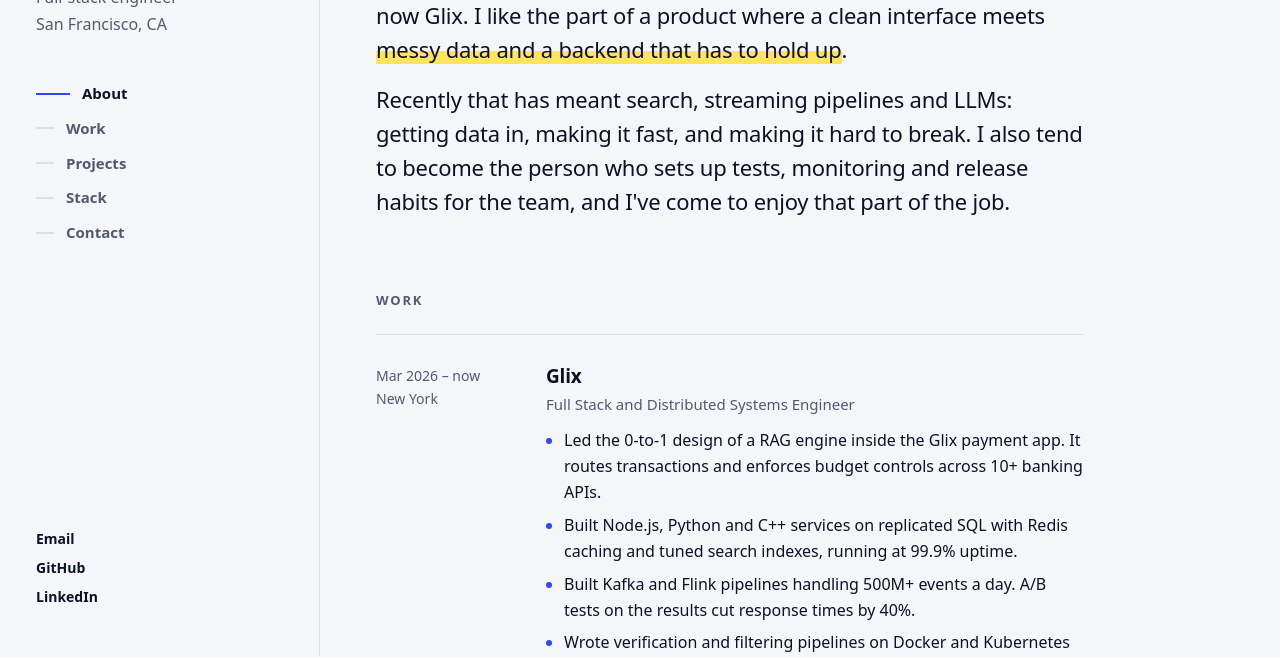
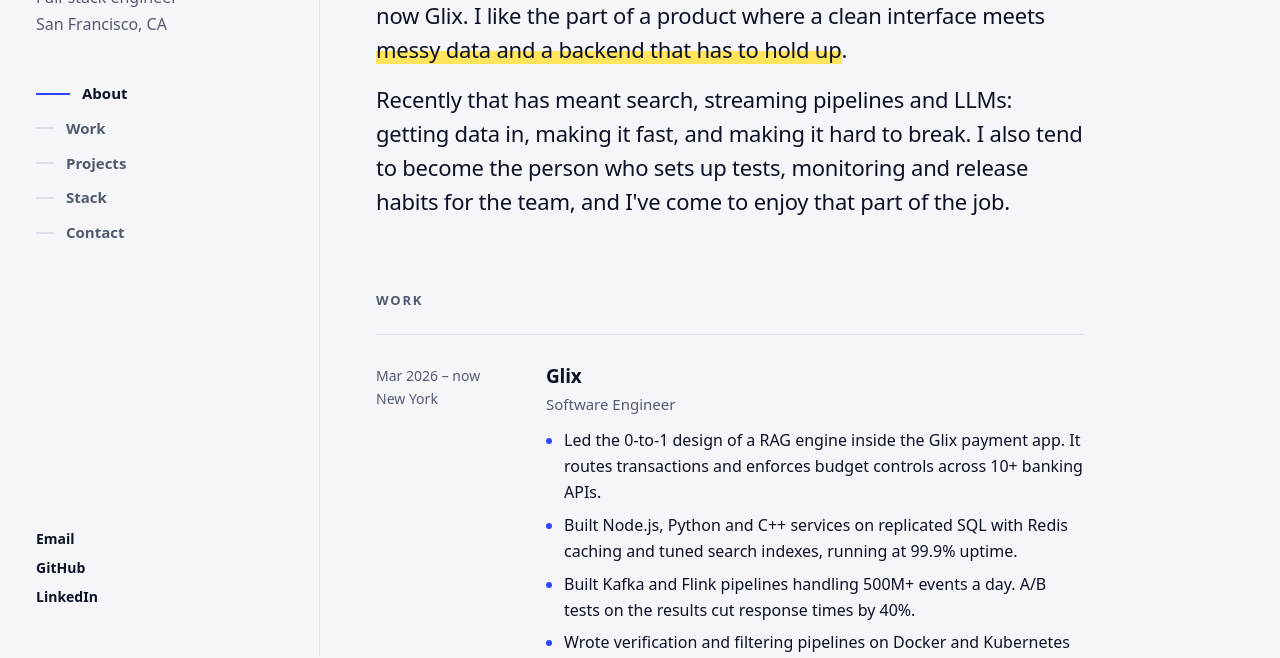
Before and after one commit to supriyapolepalli/supriya-polepalli.github.io, a plain HTML site: page index.html in a window 1280 px wide. Shown: the part 144-802 px from the top of the page. Drawn offline with Linux system fonts and the light colour scheme.

Commit message:
Fix typo in meta description and job title

```diff
--- a/index.html
+++ b/index.html
@@ -4,7 +4,7 @@
 <meta charset="utf-8">
 <meta name="viewport" content="width=device-width, initial-scale=1">
 <title>Supriya Polepalli · Full-Stack Engineer</title>
-<meta name="description" content="Supriya Polepalli, full-stack engineer in San Francisco. React, Node, search, streaming data and LLM pipelines.">
+<meta name="descripxtion" content="Supriya Polepalli, full-stack engineer in San Francisco. React, Node, search, streaming data and LLM pipelines.">
 <style>
 :root{
   --bg:#f5f6fa; --ink:#0c1226; --soft:#525a70; --rule:#dde0ea; --blue:#2f45ff; --hi:#ffe45c; --panel:#ffffff;
@@ -115,7 +115,7 @@ mark{background:linear-gradient(transparent 58%,var(--hi) 58%);color:inherit}
   <div class="row">
     <div class="d">Mar 2026 – now<br>New York</div>
     <div>
-      <h3>Glix</h3><div class="t">Full Stack and Distributed Systems Engineer</div>
+      <h3>Glix</h3><div class="t">Software Engineer</div>
       <ul>
         <li>Led the 0-to-1 design of a RAG engine inside the Glix payment app. It routes transactions and enforces budget controls across 10+ banking APIs.</li>
         <li>Built Node.js, Python and C++ services on replicated SQL with Redis caching and tuned search indexes, running at 99.9% uptime.</li>
```
